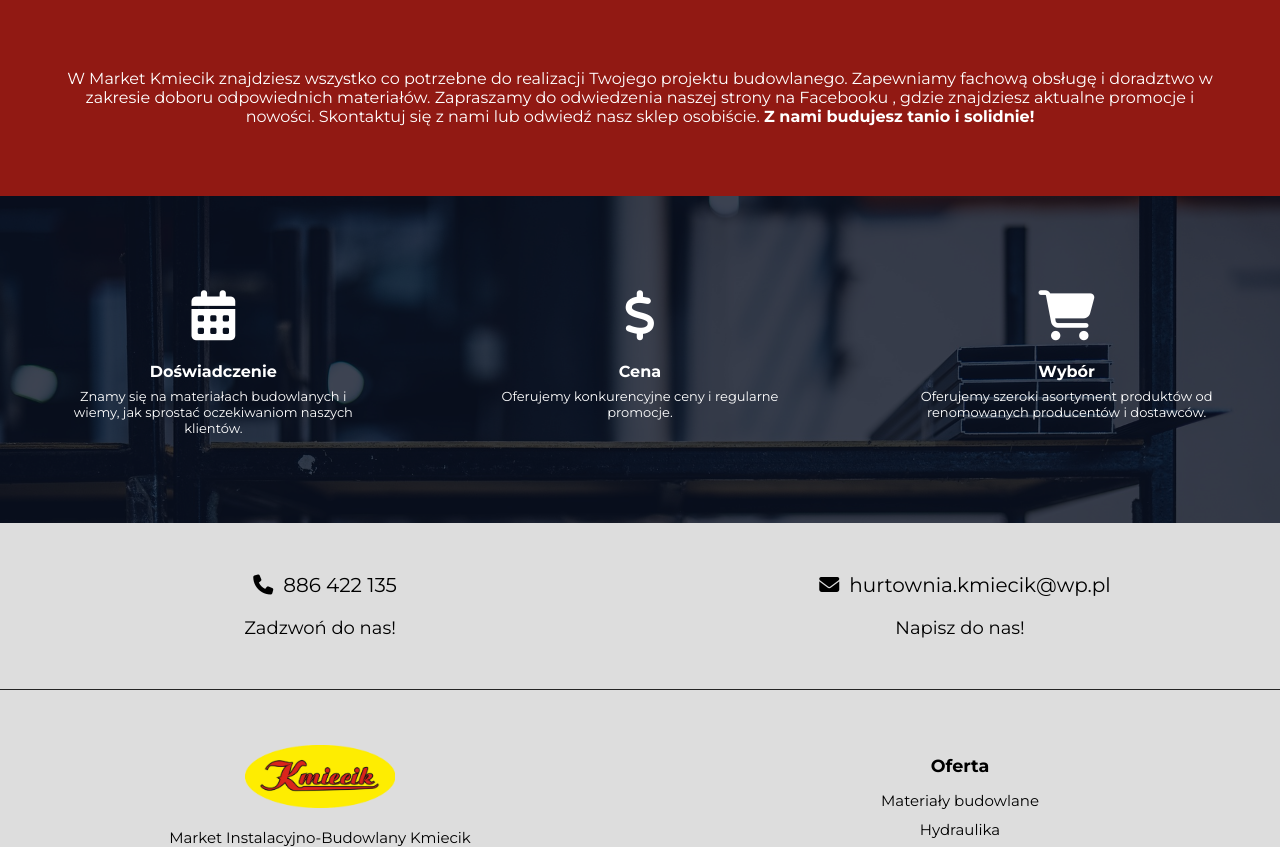
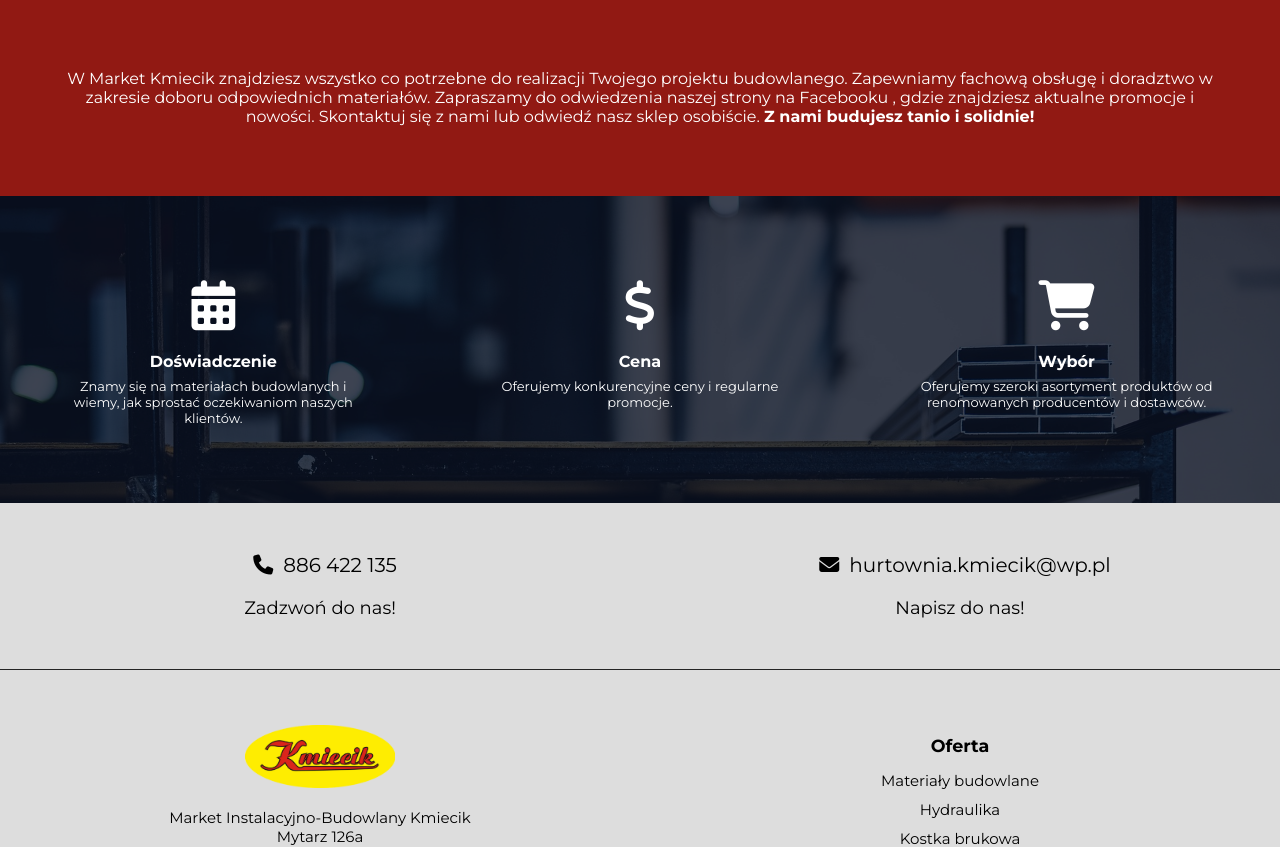
Before and after one commit to przemyslawmusial/przemyslawmusial.github.io, a PHP site: page /materialy-budowlane.html in a window 1280 px wide. Shown: the part 5255-6102 px from the top of the page. Run offline with PHP 8.4, Linux system fonts and the light colour scheme; some libraries are stand-ins or nearby versions.

Commit message:
Update main.css

```diff
--- a/css/main.css
+++ b/css/main.css
@@ -755,7 +755,7 @@
 }
 
 .subpage-advantages .icon-container {
-	padding: 60px 0;
+	padding: 50px 0;
 }
 
 @media (min-width: 768px) {
```
